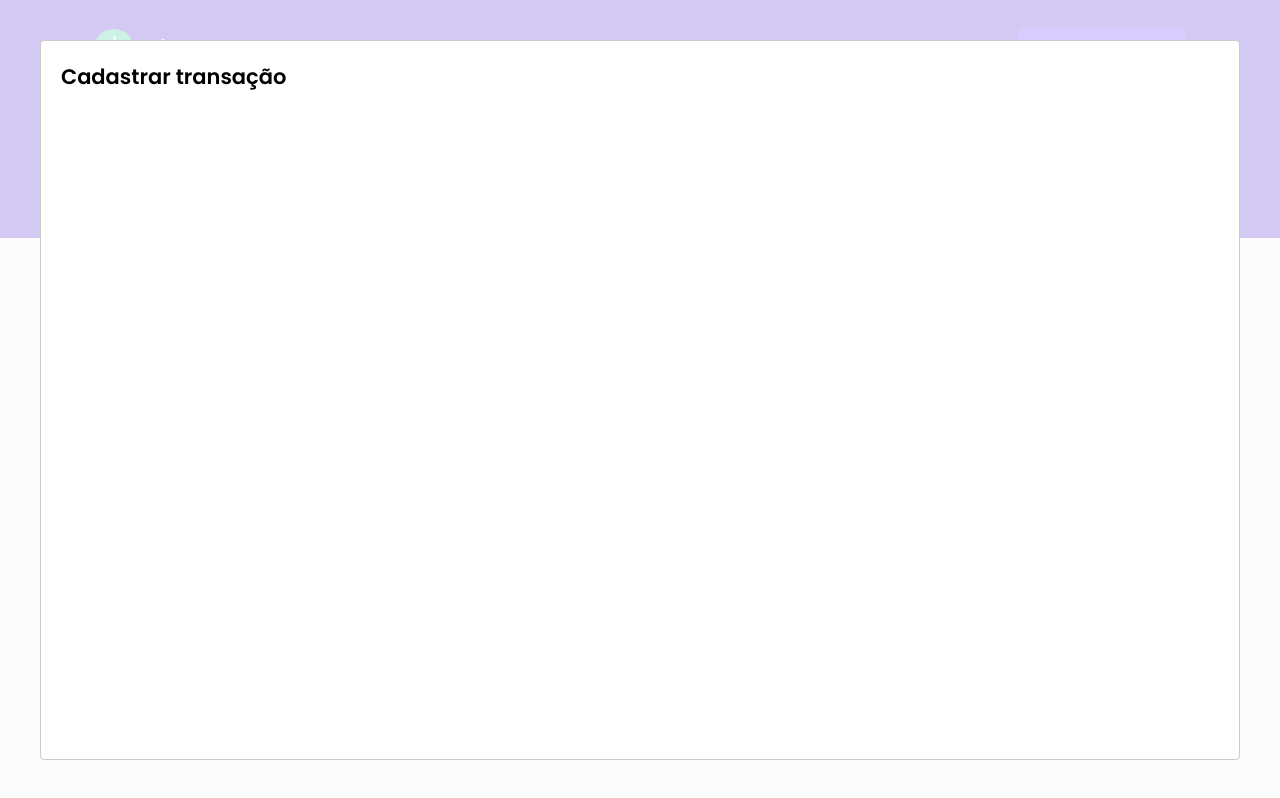
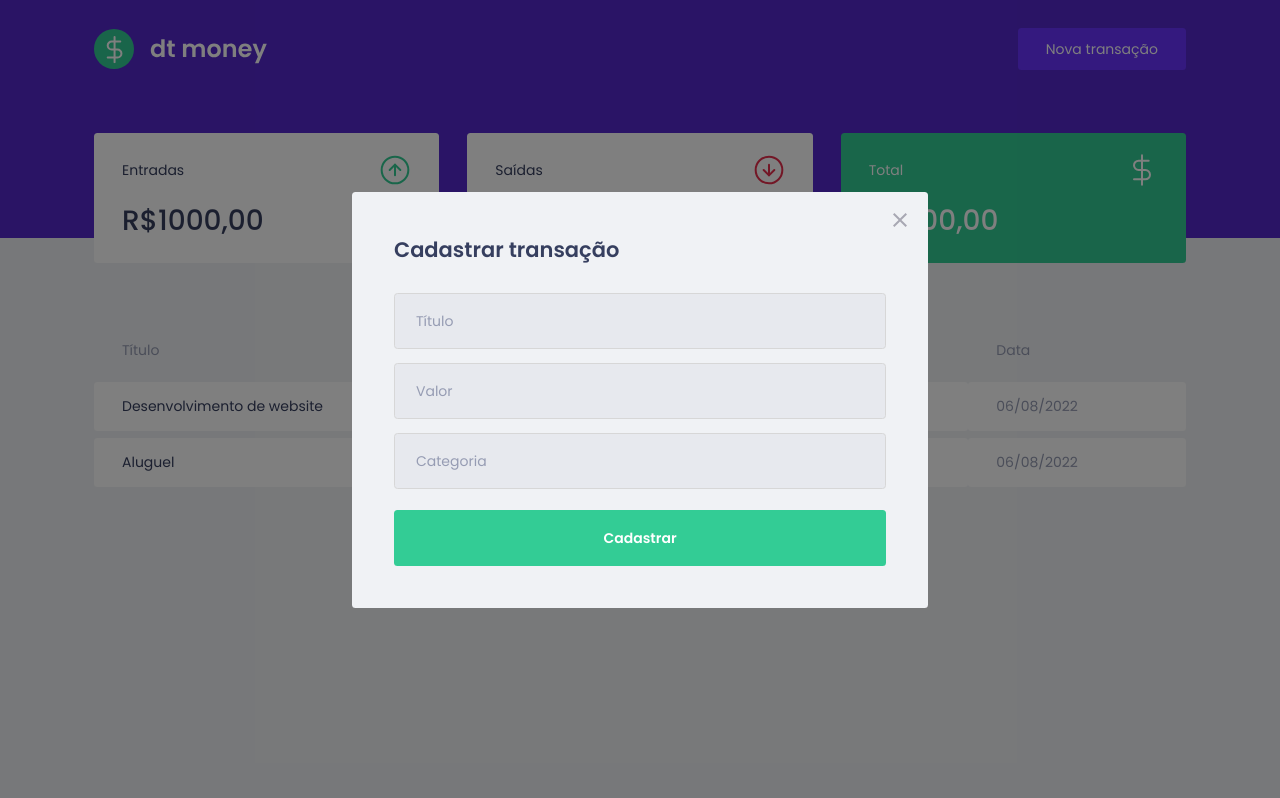
Before and after one commit to guivicentep/ignite-rw-dtmoney, a React (Create React App) app: page / in a window 1280 px wide. Both pictures are taken after a click on the button "Nova transação". Built offline with nearby package versions, Linux system fonts and the light colour scheme; no server answers; what miragejs would draw is missing.

Commit message:
feat: Criando estilização do Modal

```diff
--- a/src/components/NewTransactionModal/index.tsx
+++ b/src/components/NewTransactionModal/index.tsx
@@ -1,4 +1,6 @@
 import Modal from "react-modal";
+import closeImg from '../../assets/close.svg';
+import { Container } from "./styles";
 
 interface NewTransactionModalProps {
     isOpen: boolean;
@@ -7,9 +9,38 @@
 
 export function NewTransactionModal({isOpen, onRequestClose}: NewTransactionModalProps) {
     return (
-        <Modal isOpen={isOpen}
-        onRequestClose={onRequestClose}>
-        <h2>Cadastrar transação</h2>
+        <Modal
+            isOpen={isOpen}
+            onRequestClose={onRequestClose}
+            overlayClassName="react-modal-overlay"
+            className="react-modal-content"
+        >
+        <button
+            type="button"
+            onClick={onRequestClose}
+            className="react-modal-close"
+        >
+            <img src={closeImg} alt="Fechar modal" />
+        </button>
+
+        <Container>
+            <h2>Cadastrar transação</h2>
+
+            <input
+                placeholder="Título"
+            />
+
+            <input
+                type="number"
+                placeholder="Valor"
+            />
+            <input
+                placeholder="Categoria"
+            />
+            <button type="submit">
+                Cadastrar
+            </button>
+        </Container>
         </Modal>
     )
 }
--- a/src/components/NewTransactionModal/styles.ts
+++ b/src/components/NewTransactionModal/styles.ts
@@ -1,3 +1,49 @@
 import styled from 'styled-components';
 
-export const Container = styled.div``;
+export const Container = styled.div`
+    h2 {
+        color: var(--text-title);
+        font-size: 1.5rem;
+        margin-bottom: 2rem;
+    }
+
+    input {
+        width: 100%;
+        padding: 0 1.5rem;
+        height: 4rem;
+        border-radius: 0.25rem;
+
+        border: 1px solid #D7D7D7;
+        background: #E7E9EE;
+
+        font-weight: 400;
+        font-size: 1rem;
+
+        &::placeholder {
+            color: var(--text-body);
+        }
+
+        & + input {
+            margin-top: 1rem;
+        }
+    }
+
+    button[type="submit"] {
+        width: 100%;
+        padding: 0 1.5rem;
+        height: 4rem;
+        background: var(--green);
+        color: var(--shape);
+        border-radius: 0.25rem;
+        border: 0;
+        font-size: 1rem;
+        margin-top: 1.5rem;
+        font-weight: 600;
+
+        transition: filter 0.2s;
+
+        &:hover {
+            filter: brightness(0.9);
+        }
+    }
+`;
--- a/src/styles/global.ts
+++ b/src/styles/global.ts
@@ -52,4 +52,40 @@
         opacity: 0.6;
         cursor: not-allowed;
     }
+
+    .react-modal-overlay {
+        background: rgba(0, 0, 0, 0.5);
+
+        position: fixed;
+        top: 0;
+        bottom: 0;
+        right: 0;
+        left: 0;
+
+        display: flex;
+        align-items: center;
+        justify-content: center;
+    }
+
+    .react-modal-content {
+        width: 100%;
+        max-width: 576px;
+        background: var(--background);
+        padding: 3rem;
+        position: relative;
+        border-radius: 0.25rem;
+    }
+
+    .react-modal-close {
+        position: absolute;
+        right: 1.5rem;
+        top: 1.5rem;
+        border: 0;
+        background: transparent;
+        transition: filter 0.2s;
+
+        &:hover {
+            filter: brightness(0.8);
+        }
+    }
 `;
```
